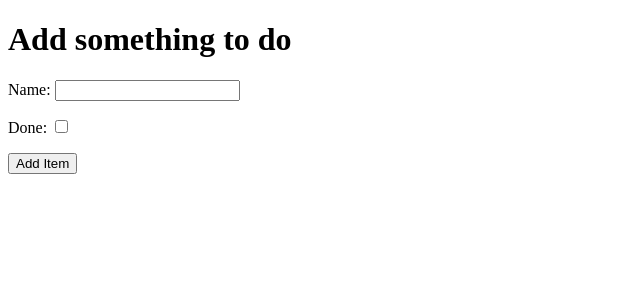
After one commit to PVieira04/hello-django, a Django app: page /add in a window 1280 px wide. The commit adds this page. Shown: the top 300 px of the page, without its empty margins (0-640 px from the left). Run offline with Django 3.2, Linux system fonts and the light colour scheme.

Commit message:
Add create functionality in todo

```diff
--- a/django_todo/urls.py
+++ b/django_todo/urls.py
@@ -15,9 +15,10 @@ Including another URLconf
 """
 from django.contrib import admin
 from django.urls import path
-from todo.views import get_todo_list
+from todo.views import get_todo_list, add_item
 
 urlpatterns = [
     path('admin/', admin.site.urls),
-    path('', get_todo_list, name='get_todo_list')
+    path('', get_todo_list, name='get_todo_list'),
+    path('add', add_item, name='add')
 ]
--- /dev/null
+++ b/todo/templates/todo/add_item.html
@@ -0,0 +1,31 @@
+<!DOCTYPE html>
+<html lang="en">
+<head>
+    <meta charset="UTF-8">
+    <meta name="viewport" content="width=device-width, initial-scale=1.0">
+    <title>Document</title>
+</head>
+<body>
+    <h1>Add something to do</h1>
+    <form method="POST" action="add">
+        {% csrf_token %}
+        <div>
+            <p>
+                <label for="id_name">Name: </label>
+                <input type="text" name="item_name" id="id_name">
+            </p>
+        </div>
+        <div>
+            <p>
+                <label for="id_done">Done: </label>
+                <input type="checkbox" name="done" id="id_done">
+            </p>
+        </div>
+        <div>
+            <p>
+                <button type="submit">Add Item</button>
+            </p>
+        </div>
+    </form>
+</body>
+</html>
--- a/todo/templates/todo/todo_list.html
+++ b/todo/templates/todo/todo_list.html
@@ -20,5 +20,6 @@
             <tr><td>Nothing here.</td></tr>
         {% endfor %}
     </table>
+    <a href="/add">Add an item</a>
 </body>
 </html>
--- a/todo/views.py
+++ b/todo/views.py
@@ -1,4 +1,4 @@
-from django.shortcuts import render
+from django.shortcuts import render, redirect
 from .models import Item
 
 # Create your views here.
@@ -10,3 +10,11 @@ def get_todo_list(request):
         'items' : items
     }
     return render(request, 'todo/todo_list.html', context)
+
+def add_item(request):
+    if request.method == 'POST':
+        name = request.POST.get('item_name')
+        done = 'done' in request.POST
+        Item.objects.create(name=name, done=done)
+        return redirect('get_todo_list')
+    return render(request, 'todo/add_item.html')
```
Also changed, not shown: db.sqlite3.
